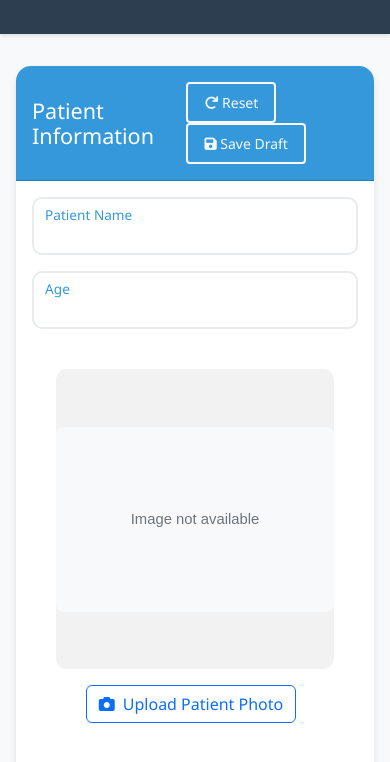
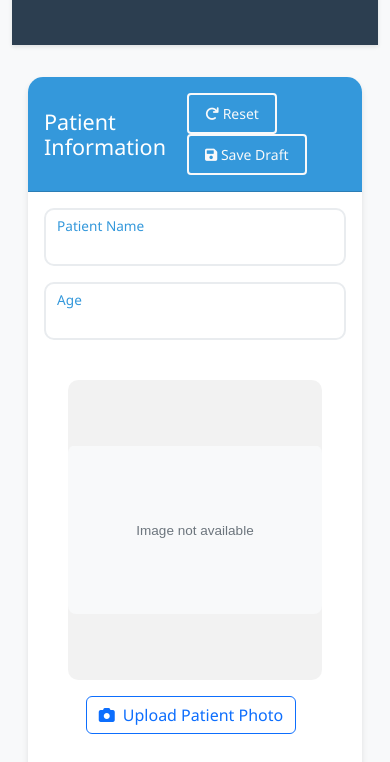
Before and after one commit to zub165/Hair-Care-web, a plain HTML site: page 404.html in a window 390 px wide. Shown: the part 151-913 px from the top of the page. Drawn offline with nearby package versions, Linux system fonts and the light colour scheme.

Commit message:
enhance: mobile viewport, legal pages, responsive CSS

```diff
--- a/404.html
+++ b/404.html
@@ -295,6 +295,21 @@
             margin-right: 0.5rem;
         }
     </style>
+<meta name="viewport" content="width=device-width, initial-scale=1, viewport-fit=cover" />
+  <meta name="mobile-web-app-capable" content="yes" />
+  <meta name="apple-mobile-web-app-capable" content="yes" />
+  <meta name="theme-color" content="#0f766e" />
+  <style id="mobile-enhance">
+    *, *::before, *::after { box-sizing: border-box; }
+    html { -webkit-text-size-adjust: 100%; text-size-adjust: 100%; }
+    body { margin: 0; overflow-x: hidden; }
+    img, video, iframe, svg, canvas, table { max-width: 100%; height: auto; }
+    input, select, textarea, button { max-width: 100%; font-size: 16px; }
+    @media (max-width: 768px) {
+      body { padding-left: 12px; padding-right: 12px; }
+      h1 { font-size: 1.5rem; }
+    }
+  </style>
 </head>
 <body>
     <nav class="navbar navbar-expand-lg">
```
Also changed, not shown: delete.html (+15 -0 lines), index.html (+15 -0 lines), privacy.html (+15 -0 lines), support.html (+15 -0 lines).
